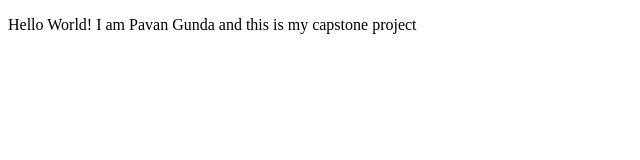
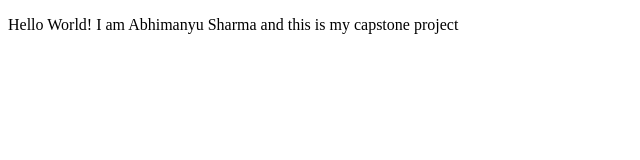
Before and after one commit to 360abhimanyu/capstone, a plain HTML site: page deployment pipeline/index.html in a window 1280 px wide. Shown: the full height of the page, 0-640 px from the left. Drawn offline with Linux system fonts and the light colour scheme.

Commit message:
Update index.html

```diff
--- a/deployment pipeline/index.html
+++ b/deployment pipeline/index.html
@@ -4,6 +4,6 @@
 	<title>Udacity Cloud DevOps Engineer Nanodegree Program</title>
 </head>
 <body>
-	<p>Hello World! I am Pavan Gunda and this is my capstone project </p>
+	<p>Hello World! I am Abhimanyu Sharma and this is my capstone project </p>
 </body>
 </html>
```
